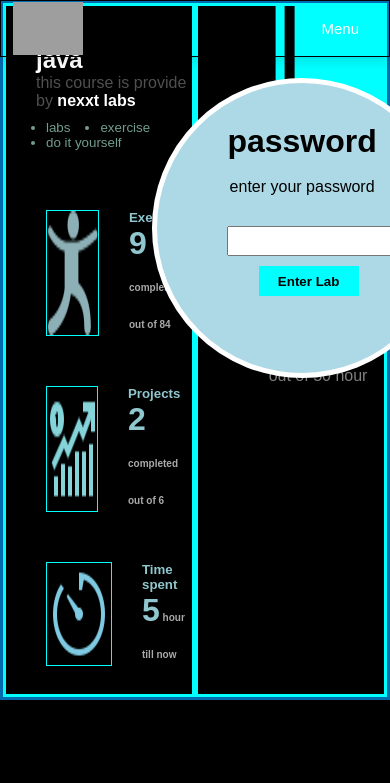
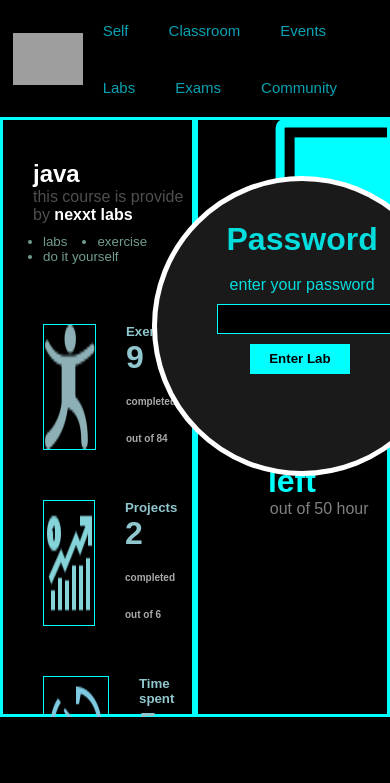
Before and after one commit to tarun908/sifi-locker, a plain HTML site: page index.html in a window 390 px wide. Shown: the top 783 px of the page. Drawn offline with Linux system fonts and the light colour scheme; grey boxes are pictures that could not be loaded.

Commit message:
commit all

```diff
--- a/index.html
+++ b/index.html
@@ -14,9 +14,9 @@
 <label for="menu-bar">Menu</label>
        <div class="navbar">
         <ul>
-            <li><a href="">Home</a></li>
-            <li><a href="">About</a></li>
-            <li><a href="">Service</a>
+            <li><a href="">Self</a></li>
+            <li><a href="">Classroom</a></li>
+            <li><a href="">Events</a>
             <ul>
                 <li><a href="">SEO optimization</a></li>
                 <li><a href="">Digital marketing</a></li>
@@ -28,14 +28,15 @@
                 <li><a href="">Content Writing</a></li>
             </ul>
             </li>
-            <li><a href="">Q&A</a></li>
-            <li><a href="">Contact</a></li>
+            <li><a href="">Labs</a></li>
+            <li><a href="">Exams</a></li>
+            <li><a href="">Community</a></li>
         </ul>
        </div>
     </div>
    <div class="container">
     <div id="circle">
-        <h1 style="text-align:center ;margin-top:40px;">password</h1>
+        <h1 style="text-align:center ;margin-top:40px;">Password</h1>
         <br>
         <p style="text-align:center ;">enter your password</p>
         <input type="password" name="password" id="password" >
@@ -48,7 +49,7 @@
     <button id="stop-timer">STOP</button>
     </div>
     <div id="banner">
-        <div class="doorHoverLeft"><span class="doorText"></span>
+        <div class="doorHoverLeft" id="leftdoor"><span class="doorText"></span>
             <h2 class="leftdooritem" style="color: white;">java</h2>
             <p id="nexxt-lab">this course is provide by</p>
             <ul>
@@ -79,7 +80,7 @@
         </div>
 
     </div>
-        <div class="doorHoverRight"><span class="doorText"></span>
+        <div class="doorHoverRight" id="rightdoor"><span class="doorText"></span>
             <div id="battery">
                 <div id="charge"></div>
                 <div id="charge-level"></div>
--- a/style.css
+++ b/style.css
@@ -18,10 +18,9 @@ img{
     /* background-color: #ffffff ; */
     top: 0; left: 0; right: 0;
     box-shadow: 0 5px 10px rgba(0,0,0,.1);
-    padding:20px 3%;
+    padding:0px 3%;
     padding-top:1px;
     align-items: center;
-    justify-content: space-between;
     z-index: 1000;
 }
 .header{
@@ -37,13 +36,14 @@ img{
 .header .navbar ul li a{
     font-size: 15px;
     padding: 20px;
-    color: white;
+    color: rgba(10, 163, 180, 0.993);
+    font-weight: 500;
     display: block;
     text-decoration: none;
 }
 .header .navbar ul li a:hover{
     /* background-color: #333; */
-    color:rgb(152, 8, 255);
+    color:rgb(8, 255, 255);
 }
 .header .navbar ul li ul{
     position: absolute;
@@ -78,36 +78,36 @@ img{
    flex-direction:row;
 
 }
-.left-section{
-    width: 50%;
-    min-height: 700px;
-    border: 1px solid rgb(0, 255, 238);
-}
-.right-section{
-    width: 50%;
-    min-height: 700px;
-    border: 5px solid rgb(0, 255, 238);
-}
+
 
 #circle {
-    background: lightblue;
+    background: rgb(26, 26, 26);
     border-radius: 50%;
     width: 300px;
     height: 300px;
     margin-left: 39%;
-    position: absolute;
-    margin-top: 20%;
+    position:absolute;
+    margin-top: 15%;
     z-index: 999;
     border: 5px solid rgb(255, 255, 255);
+
+}
+#circle h1,p,h3{
+    color:rgba(0, 255, 255, 0.853)
 }
 #password{
-    margin-top: 30px;
-    margin-left: 70px;
+    background-color: #000;
+    margin-top: 10px;
+    margin-left: 60px;
     height:30px ;
+    border: 1px solid aqua;
+}
+input{
+    color: cadetblue;
 }
 #enter-lab{
     margin-top: 10px;
-    margin-left: 35%;
+    margin-left: 32%;
     width: 100px;
     height:30px ;
     background-color:aqua;
@@ -118,9 +118,9 @@ img{
 #banner {
     background: url(img/library-img.jpg) no-repeat center 0;
     background-size: cover;
-    height: 700px;
-    border: solid 3px #006baf;
-    position: relative;
+    height: 600px;
+    /* border: solid 3px #006baf;  */
+    position:relative;
     overflow: hidden
 }
 .doorHoverLeft {
@@ -133,6 +133,8 @@ img{
     box-shadow: inset 0 0 0 1px rgba(0,0,0,0.40);
     background: rgb(0, 0, 0);
    border: 3px solid aqua;
+   animation-name: animateModel1;
+   animation-duration: 300ms;
 }
 .doorHoverRight {
     position: absolute;
@@ -140,11 +142,22 @@ img{
     top: 0;
     bottom: 0;
     width: 50%;
-    transition: 3s ease-in-out;
     box-shadow: inset 0 0 0 1px rgba(0,0,0,0.40);
     background-color: #000;
     border: 3px solid aqua;
+
 }
+#leftdoor{
+    /* transition: 3s ease-in;  */
+    animation-name: animateModel1;
+    animation-duration: 3000ms;
+  }
+
+  #rightdoor{
+    /* transition: 3s ease-in-out;  */
+    animation-name: animateModel2;
+    animation-duration: 3000ms;
+  }
 
 .hide{
     display: none;
@@ -155,13 +168,24 @@ img{
     background-color: white;
 }
 
+/* Model animation Section */
+@keyframes animateModel1{
+    from{
+        left: 0%;
+    }
+    to{
+        left: -50%;
+    }
+}
+@keyframes animateModel2{
+    from{
+        right: 0%;
+    }
+    to{
+        right: -50%;
+    }
+}
 
- /* .doorHoverLeft:hover{
-    left: -50%;
-}
-.doorHoverRight:start {
-    right: -50%;
-} */
 
 /* ********************timer */
 #app{
@@ -334,46 +358,6 @@ img{
    font-size:x-small;
    color: darkgray;
 }
-@media(max-width:991px){
-    .header{
-        position:absolute;
-        padding-top: 1px;
-        padding-bottom: 1px;
-        padding-right: 30px;
-    }
-    .header label{
-        display: initial;
-    }
-    .header .navbar{
-        position: absolute;
-        top: 100%;left: 0;right: 0;
-        background-color: #fff;
-        border-top: 1px solid #000;
-        display: none;
-
-    }
-    .header .navbar ul li{
-        width: 100%;
-        border-top: 1px solid rgba(0, 0, 0, 0.072);
-
-    }
-    .header .navbar ul li a{
-        text-align: center;
-        color: #000;
-    }
-    .header .navbar ul li a:hover{
-        background-color: rgba(0, 0, 0, 0.719);
-        color: white;
-    }
-    .header .navbar ul li ul{
-        position: relative;
-        width: 100%;
-    }
-    #menu-bar:checked~.navbar{
-        display: initial;
-    }
-
-}
 /* ********************************************************************************88 */
 
 
@@ -387,7 +371,7 @@ img{
     position: relative;
     display: grid;
     place-items: center;
-    margin-top: 30%;
+    margin-top: 40%;
     transform:rotate(270deg);
   }
   #battery:before {
--- a/xyz.js
+++ b/xyz.js
@@ -2,6 +2,8 @@ const btn = document.getElementById('enter-lab');
 const banner = document.getElementById('banner');
 const doorHoverLeft=document.querySelector(".doorHoverLeft")
 const doorHoverRight=document.querySelector(".doorHoverRight")
+const leftdoor=document.querySelector("#leftdoor")
+const rightdoor=document.querySelector("#rightdoor")
 const box=document.querySelector(".box")
 const circle=document.querySelector("#circle")
 const stopTimer = document.getElementById('stop-timer');
@@ -9,26 +11,20 @@ const stopTimer = document.getElementById('stop-timer');
 let x = document.getElementById("password");
 // ***********************set password***********************
 
-
-
-
-
-
-
-
-
 btn.addEventListener('click', function onClick(event) {
  if(x.value== "mypas123"){
   banner.classList.add("hide")
   box.classList.remove("hide")
   circle.classList.add("hide")
+  text.innerHTML=""
  }else{
-  text.innerHTML="password incorrect"
+  text.innerHTML="incorrect password!"
  }
 });
 
 
-// *******************************timer***********************************************************
+
+// *******************************TIMER***********************************************************
 
 const FULL_DASH_ARRAY = 283;
 const WARNING_THRESHOLD = 10;
@@ -48,7 +44,7 @@ const COLOR_CODES = {
   }
 };
 
-const TIME_LIMIT = 50;
+const TIME_LIMIT = 60;
 let timePassed = 0;
 let timeLeft = TIME_LIMIT;
 let timerInterval = null;
@@ -156,7 +152,7 @@ stopTimer.addEventListener('click', function onClick(event) {
   circle.classList.remove("hide")
  });
 
-//  ***********************************
+//  **********************************BATTRY **************************************
 const chargeLevel = document.getElementById("charge-level");
 const charge = document.getElementById("charge");
 const chargingTimeRef = document.getElementById("charging-time");
```
